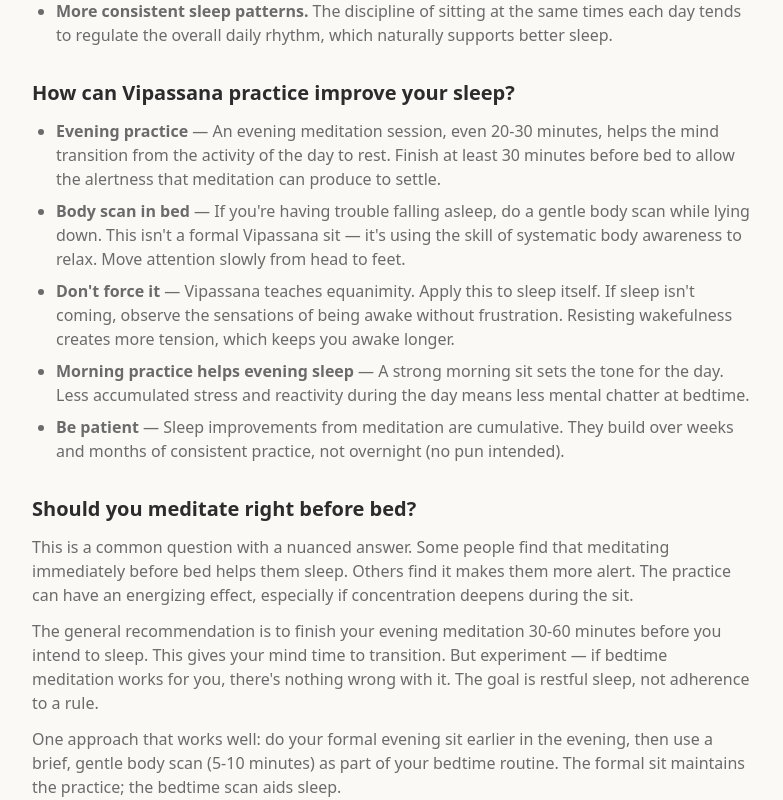
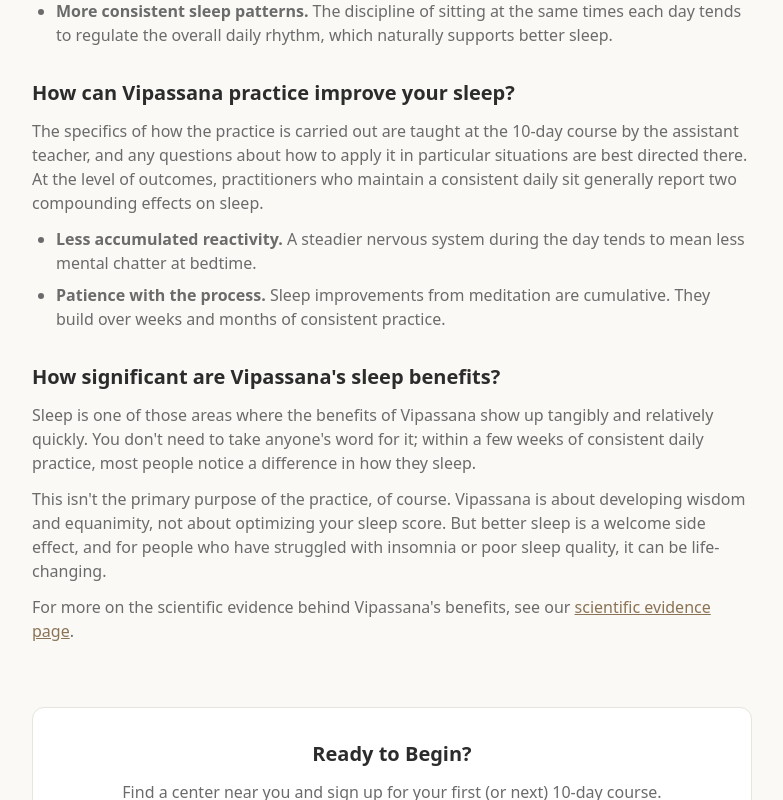
Before and after one commit to m13v/vipassana-cool, a Next.js app: page /guide/vipassana-and-sleep in a window 1280 px wide. Shown: the part 3160-3960 px from the top of the page, without its empty margins (248-1031 px from the left). Built offline with nearby package versions, Linux system fonts and the light colour scheme.

Commit message:
Update sleep guide to remove specific meditation instructions

```diff
--- a/src/app/guide/vipassana-and-sleep/page.tsx
+++ b/src/app/guide/vipassana-and-sleep/page.tsx
@@ -148,9 +148,9 @@ export default function VipassanaAndSleepPage() {
               bedtime.
             </li>
             <li>
-              <strong>Body relaxation.</strong> Many practitioners notice
-              their jaw unclenching, shoulders dropping, and muscles softening
-              during practice.
+              <strong>Body relaxation.</strong> Many practitioners notice their
+              jaw unclenching, shoulders dropping, and muscles softening over
+              the course of a daily practice.
             </li>
             <li>
               <strong>Equanimity toward sleep anxiety.</strong> If you&apos;ve
@@ -273,62 +273,25 @@ export default function VipassanaAndSleepPage() {
           <h2 className="mb-3 text-xl font-bold text-foreground">
             How can Vipassana practice improve your sleep?
           </h2>
+          <p>
+            The specifics of how the practice is carried out are taught at the
+            10-day course by the assistant teacher, and any questions about
+            how to apply it in particular situations are best directed there.
+            At the level of outcomes, practitioners who maintain a consistent
+            daily sit generally report two compounding effects on sleep.
+          </p>
           <ul className="mt-3 list-disc space-y-2 pl-6">
             <li>
-              <strong>Evening practice</strong> — An evening meditation session,
-              even 20-30 minutes, helps the mind transition from the activity of
-              the day to rest. Finish at least 30 minutes before bed to allow
-              the alertness that meditation can produce to settle.
+              <strong>Less accumulated reactivity.</strong> A steadier nervous
+              system during the day tends to mean less mental chatter at
+              bedtime.
             </li>
             <li>
-              <strong>Body scan in bed</strong> — If you&apos;re having trouble
-              falling asleep, do a gentle body scan while lying down. This
-              isn&apos;t a formal Vipassana sit — it&apos;s using the skill of
-              systematic body awareness to relax. Move attention slowly from
-              head to feet.
-            </li>
-            <li>
-              <strong>Don&apos;t force it</strong> — Vipassana teaches equanimity.
-              Apply this to sleep itself. If sleep isn&apos;t coming, observe
-              the sensations of being awake without frustration. Resisting
-              wakefulness creates more tension, which keeps you awake longer.
-            </li>
-            <li>
-              <strong>Morning practice helps evening sleep</strong> — A strong
-              morning sit sets the tone for the day. Less accumulated stress and
-              reactivity during the day means less mental chatter at bedtime.
-            </li>
-            <li>
-              <strong>Be patient</strong> — Sleep improvements from meditation
-              are cumulative. They build over weeks and months of consistent
-              practice, not overnight (no pun intended).
+              <strong>Patience with the process.</strong> Sleep improvements
+              from meditation are cumulative. They build over weeks and months
+              of consistent practice.
             </li>
           </ul>
-        </section>
-
-        <section>
-          <h2 className="mb-3 text-xl font-bold text-foreground">
-            Should you meditate right before bed?
-          </h2>
-          <p>
-            This is a common question with a nuanced answer. Some people find
-            that meditating immediately before bed helps them sleep. Others find
-            it makes them more alert. The practice can have an energizing effect,
-            especially if concentration deepens during the sit.
-          </p>
-          <p className="mt-3">
-            The general recommendation is to finish your evening meditation
-            30-60 minutes before you intend to sleep. This gives your mind time
-            to transition. But experiment — if bedtime meditation works for you,
-            there&apos;s nothing wrong with it. The goal is restful sleep, not
-            adherence to a rule.
-          </p>
-          <p className="mt-3">
-            One approach that works well: do your formal evening sit earlier in
-            the evening, then use a brief, gentle body scan (5-10 minutes) as
-            part of your bedtime routine. The formal sit maintains the practice;
-            the bedtime scan aids sleep.
-          </p>
         </section>
 
         <section>
@@ -338,14 +301,14 @@ export default function VipassanaAndSleepPage() {
           <p>
             Sleep is one of those areas where the benefits of Vipassana show up
             tangibly and relatively quickly. You don&apos;t need to take anyone&apos;s
-            word for it — within a few weeks of consistent daily practice, most
+            word for it; within a few weeks of consistent daily practice, most
             people notice a difference in how they sleep.
           </p>
           <p className="mt-3">
             This isn&apos;t the primary purpose of the practice, of course.
             Vipassana is about developing wisdom and equanimity, not about
             optimizing your sleep score. But better sleep is a welcome
-            side effect — and for people who have struggled with insomnia or
+            side effect, and for people who have struggled with insomnia or
             poor sleep quality, it can be life-changing.
           </p>
           <p className="mt-3">
```
